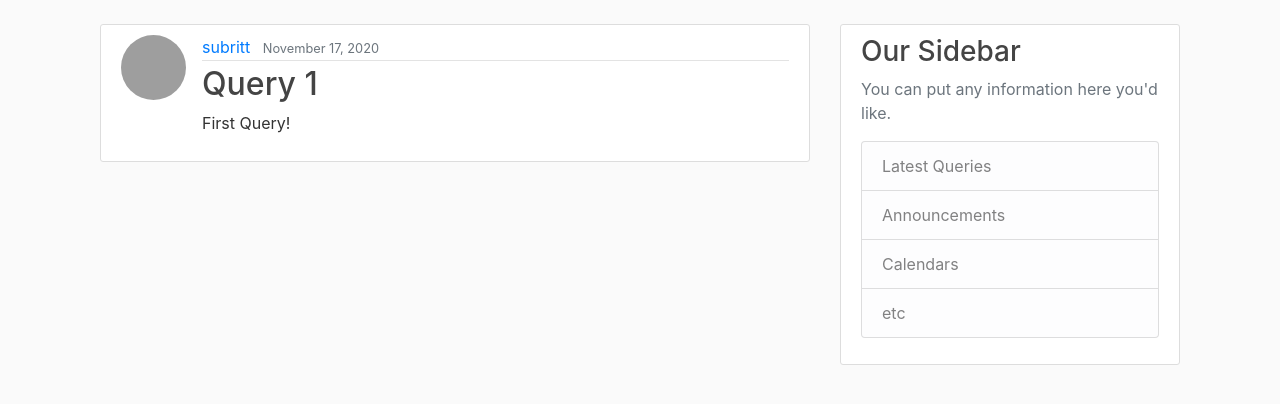
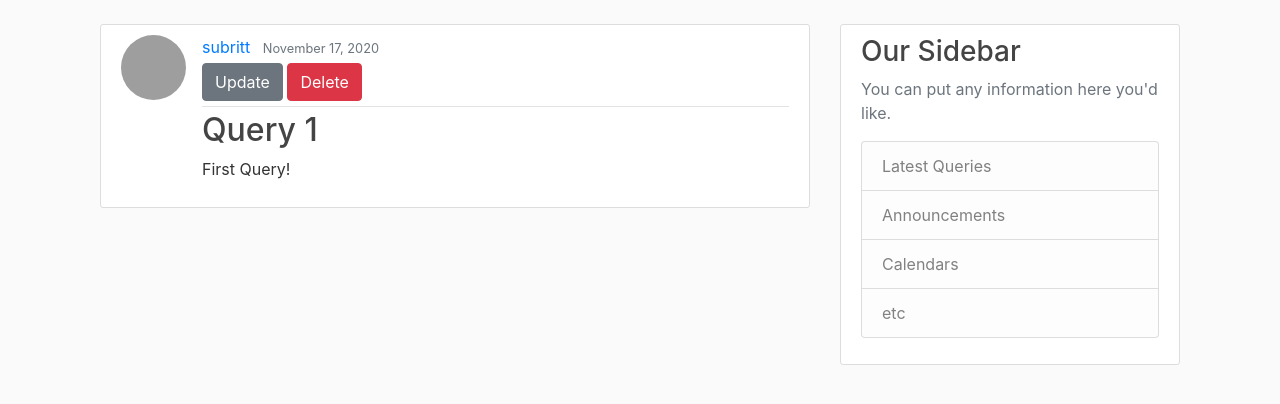
Before and after one commit to Subritt/OnlineMentor, a Django app: page /post/1 in a window 1280 px wide. Shown: the part 56-460 px from the top of the page. Run offline with Django 3.2, Linux system fonts and the light colour scheme; a user stored in the database is signed in; data comes from the database, SQL or seed files in the repository; some libraries are stand-ins or nearby versions; grey boxes are pictures that could not be loaded.

Commit message:
added update and delete button inside post's detail view

```diff
--- a/posts/templates/posts/query_detail.html
+++ b/posts/templates/posts/query_detail.html
@@ -6,6 +6,12 @@
             <div class="article-metadata">
                 <a class="mr-2" href="#">{{ object.author }}</a>
                 <small class="text-muted">{{ object.date_posted|date:'F d, Y' }}</small>
+                {% if object.author == user %}
+                    <div>
+                        <a href="{% url 'post-update' object.id %}" class="btn btn-secondary mt-1 mb-1">Update</a>
+                        <a href="{% url 'post-delete' object.id %}" class="btn btn-danger mt-1 mb-1">Delete</a>
+                    </div>
+                {% endif %}
             </div>
             <h2 class="article-title">{{ object.title }}</h2>
             <p class="article-content">{{ object.content }}</p>
```
Also changed, not shown: posts/templates/posts/home.html (indentation only). Lines whose indentation alone changed are shown as unchanged.
